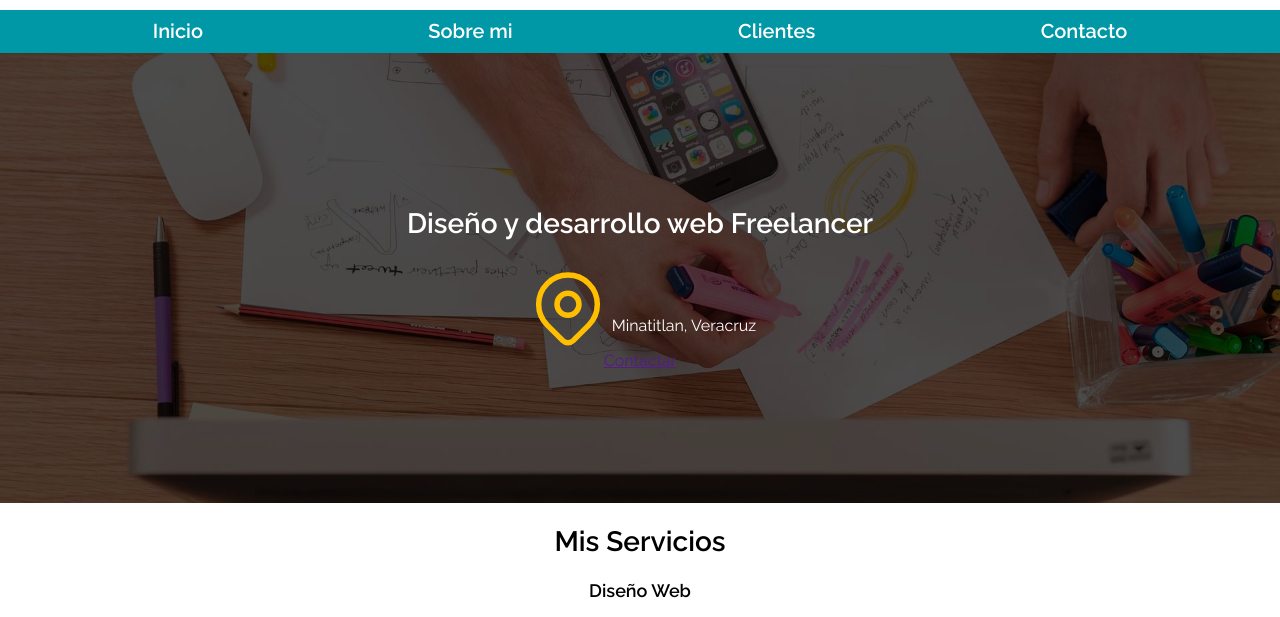
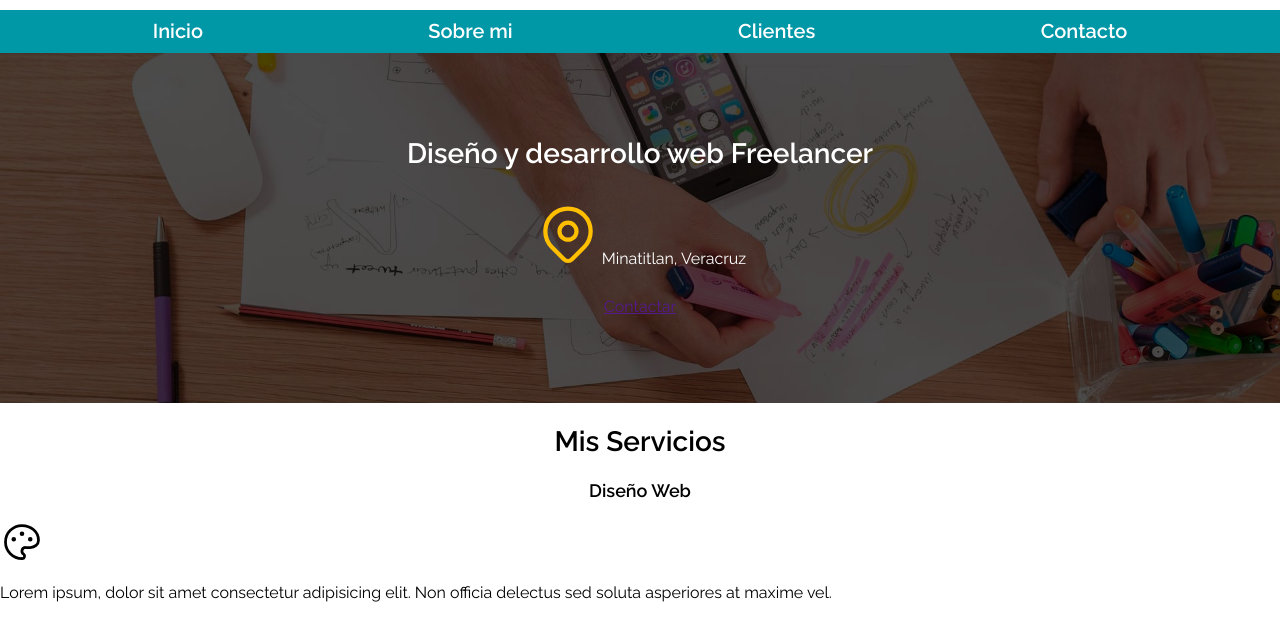
Before and after one commit to OmarAlex24/First_WebPage, a plain HTML site: page index.html in a window 1280 px wide. Shown: the part 85-702 px from the top of the page. Drawn offline with Linux system fonts and the light colour scheme.

Commit message:
Reajuste el hero

```diff
--- a/css/styles.css
+++ b/css/styles.css
@@ -51,6 +51,8 @@ h3 {
     margin: 0 auto;
 }
 
+.boton-principal {}
+
 .nav-bg {
     background-color: var(--secundario);
 }
@@ -87,7 +89,7 @@ h3 {
     background-image: url(../img/hero.jpg);
     background-repeat: no-repeat;
     background-size: cover;
-    height: 450px;
+    height: 350px;
     position: relative;
 }
 
@@ -96,16 +98,19 @@ h3 {
     width: 100%;
     height: 100%;
     background-color: rgb(0 0 0 / 70%);
+    margin: auto;
 
     display: flex;
     flex-direction: column;
     justify-content: center;
     align-items: center;
+    gap: 3rem;
 }
 
 .contenido-hero h2,
 .contenido-hero p {
     color: var(--blanco);
+    margin: 0;
 }
 
 .ubicacion {
--- a/index.html
+++ b/index.html
@@ -39,8 +39,8 @@
             <h2>Diseño y desarrollo web Freelancer</h2>
 
             <div class="ubicacion">
-                <svg xmlns="http://www.w3.org/2000/svg" class="icon icon-tabler icon-tabler-map-pin" width="88"
-                    height="88" viewBox="0 0 24 24" stroke-width="1.5" stroke="#ffbf00" fill="none"
+                <svg xmlns="http://www.w3.org/2000/svg" class="icon icon-tabler icon-tabler-map-pin" width="68"
+                    height="68" viewBox="0 0 24 24" stroke-width="1.5" stroke="#ffbf00" fill="none"
                     stroke-linecap="round" stroke-linejoin="round">
                     <path stroke="none" d="M0 0h24v24H0z" fill="none" />
                     <circle cx="12" cy="11" r="3" />
@@ -50,7 +50,7 @@
                 <p>Minatitlan, Veracruz</p>
             </div>
 
-            <a href="">Contactar</a>
+            <a class="boton-principal" href="">Contactar</a>
         </div>
     </section>
 
```
